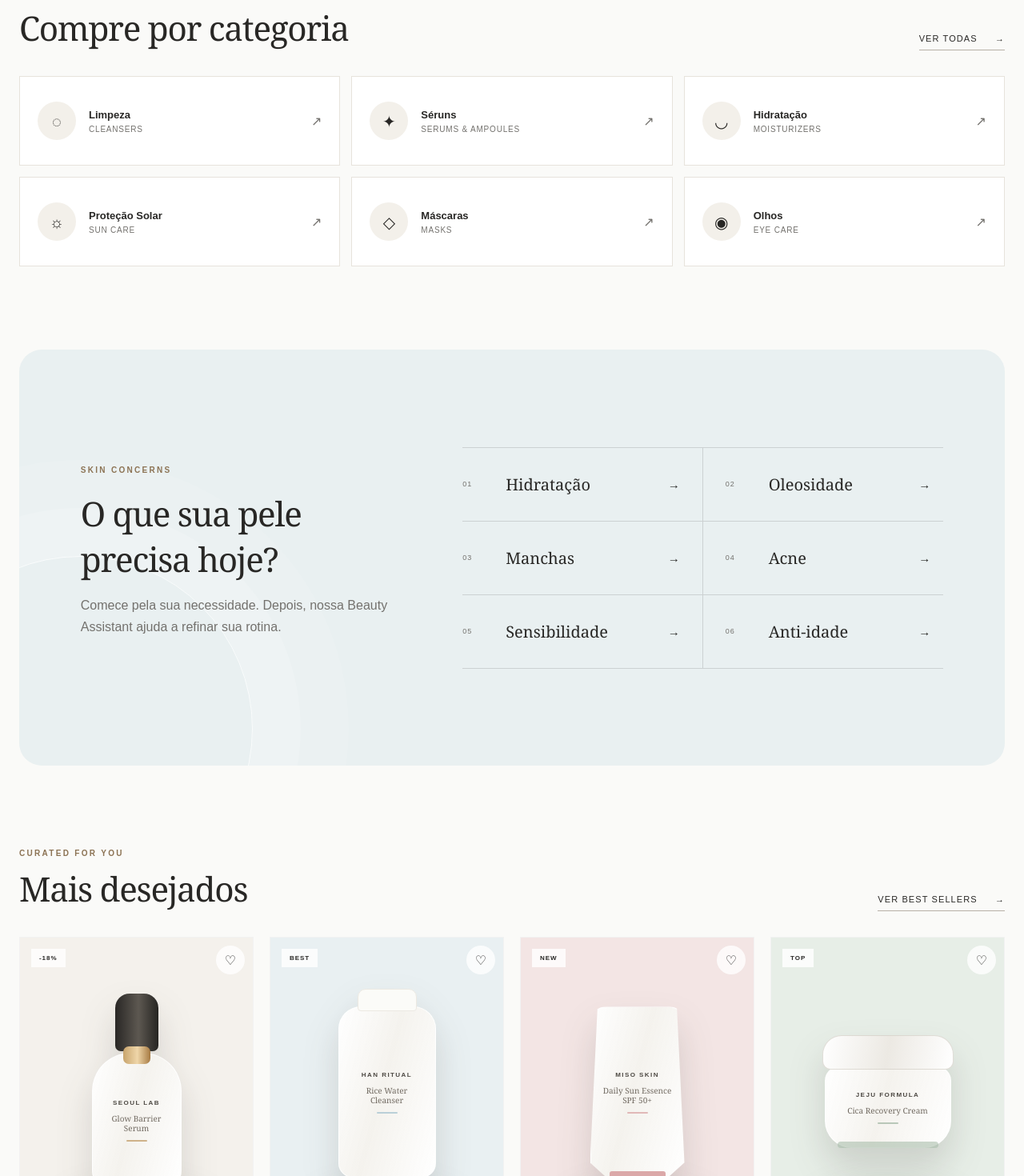
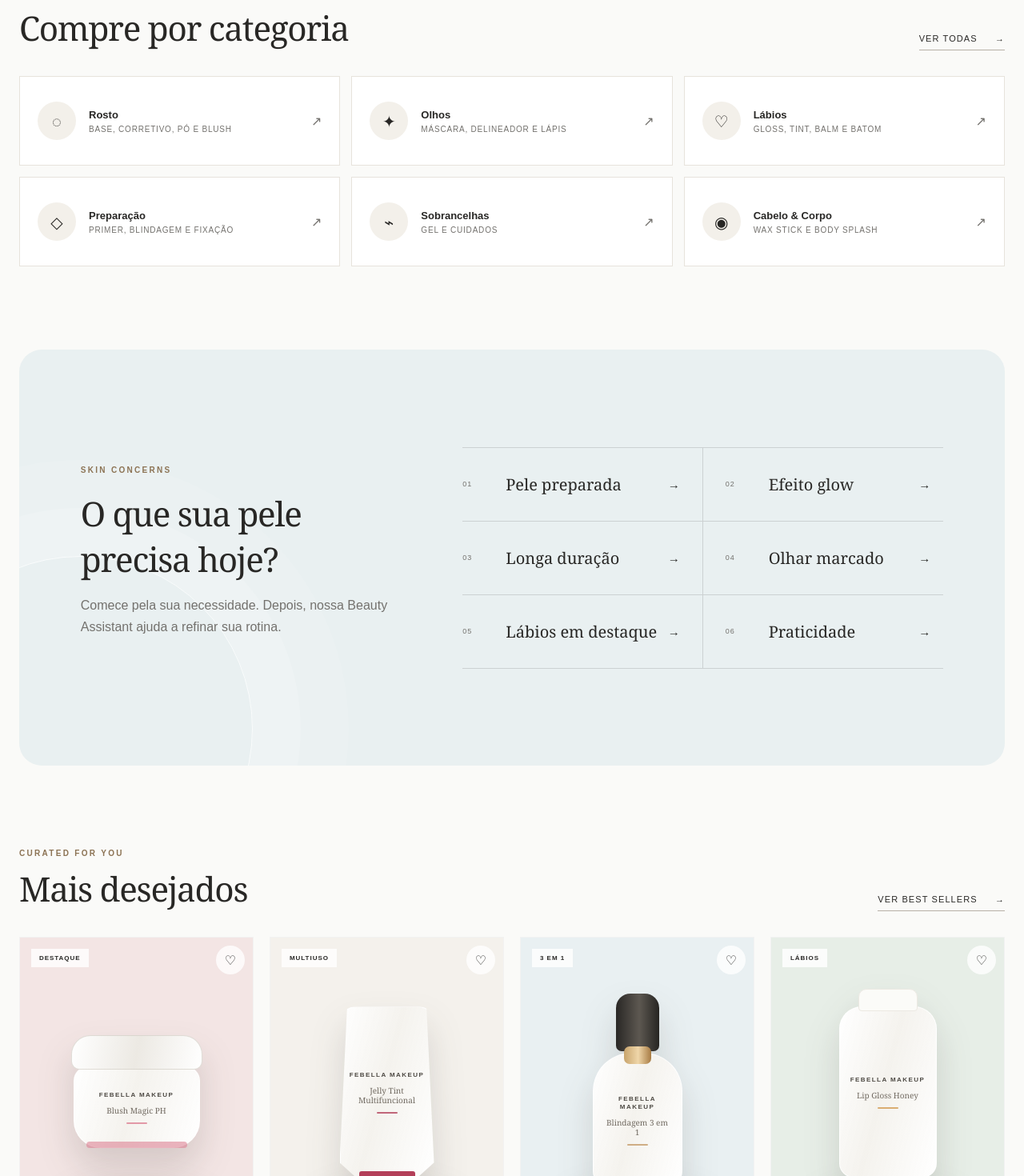
Before and after one commit to FerisReptilium/Alm-representa-es, a Next.js app: page / in a window 1280 px wide. Shown: the part 1540-3010 px from the top of the page at 80% size. Built offline with nearby package versions, Linux system fonts and the light colour scheme.

Commit message:
feat: replace mock catalog with Febella Makeup highlights

```diff
--- a/data/home.ts
+++ b/data/home.ts
@@ -1,19 +1,19 @@
 export const categories = [
-  { name: "Limpeza", subtitle: "Cleansers", icon: "◌" },
-  { name: "Séruns", subtitle: "Serums & Ampoules", icon: "✦" },
-  { name: "Hidratação", subtitle: "Moisturizers", icon: "◡" },
-  { name: "Proteção Solar", subtitle: "Sun Care", icon: "☼" },
-  { name: "Máscaras", subtitle: "Masks", icon: "◇" },
-  { name: "Olhos", subtitle: "Eye Care", icon: "◉" },
+  { name: "Rosto", subtitle: "Base, corretivo, pó e blush", icon: "◌" },
+  { name: "Olhos", subtitle: "Máscara, delineador e lápis", icon: "✦" },
+  { name: "Lábios", subtitle: "Gloss, tint, balm e batom", icon: "♡" },
+  { name: "Preparação", subtitle: "Primer, blindagem e fixação", icon: "◇" },
+  { name: "Sobrancelhas", subtitle: "Gel e cuidados", icon: "⌁" },
+  { name: "Cabelo & Corpo", subtitle: "Wax stick e body splash", icon: "◉" },
 ];
 
-export const needs = ["Hidratação", "Oleosidade", "Manchas", "Acne", "Sensibilidade", "Anti-idade"];
+export const needs = ["Pele preparada", "Efeito glow", "Longa duração", "Olhar marcado", "Lábios em destaque", "Praticidade"];
 
 export const products = [
-  { name: "Glow Barrier Serum", brand: "SEOUL LAB", price: "R$ 89,90", oldPrice: "R$ 109,90", badge: "-18%", imageTone: "pearl", mockType: "dropper" as const, mockAccent: "#c5a06e" },
-  { name: "Rice Water Cleanser", brand: "HAN RITUAL", price: "R$ 59,90", oldPrice: "", badge: "BEST", imageTone: "blue", mockType: "cleanser" as const, mockAccent: "#a9c6d1" },
-  { name: "Daily Sun Essence SPF 50+", brand: "MISO SKIN", price: "R$ 74,90", oldPrice: "R$ 84,90", badge: "NEW", imageTone: "blush", mockType: "tube" as const, mockAccent: "#dba8a8" },
-  { name: "Cica Recovery Cream", brand: "JEJU FORMULA", price: "R$ 94,90", oldPrice: "", badge: "TOP", imageTone: "sage", mockType: "jar" as const, mockAccent: "#a8bca9" },
+  { name: "Blush Magic PH", brand: "FEBELLA MAKEUP", price: "Consulte", oldPrice: "", badge: "DESTAQUE", imageTone: "blush", mockType: "jar" as const, mockAccent: "#dd7f92" },
+  { name: "Jelly Tint Multifuncional", brand: "FEBELLA MAKEUP", price: "Consulte", oldPrice: "", badge: "MULTIUSO", imageTone: "pearl", mockType: "tube" as const, mockAccent: "#b33f59" },
+  { name: "Blindagem 3 em 1", brand: "FEBELLA MAKEUP", price: "Consulte", oldPrice: "", badge: "3 EM 1", imageTone: "blue", mockType: "dropper" as const, mockAccent: "#c49a67" },
+  { name: "Lip Gloss Honey", brand: "FEBELLA MAKEUP", price: "Consulte", oldPrice: "", badge: "LÁBIOS", imageTone: "sage", mockType: "cleanser" as const, mockAccent: "#d39a50" },
 ];
 
-export const brands = ["COSRX", "ANUA", "BEAUTY OF JOSEON", "TIRTIR", "ROUND LAB", "SKIN1004"];
+export const brands = ["FEBELLA MAKEUP"];
```
